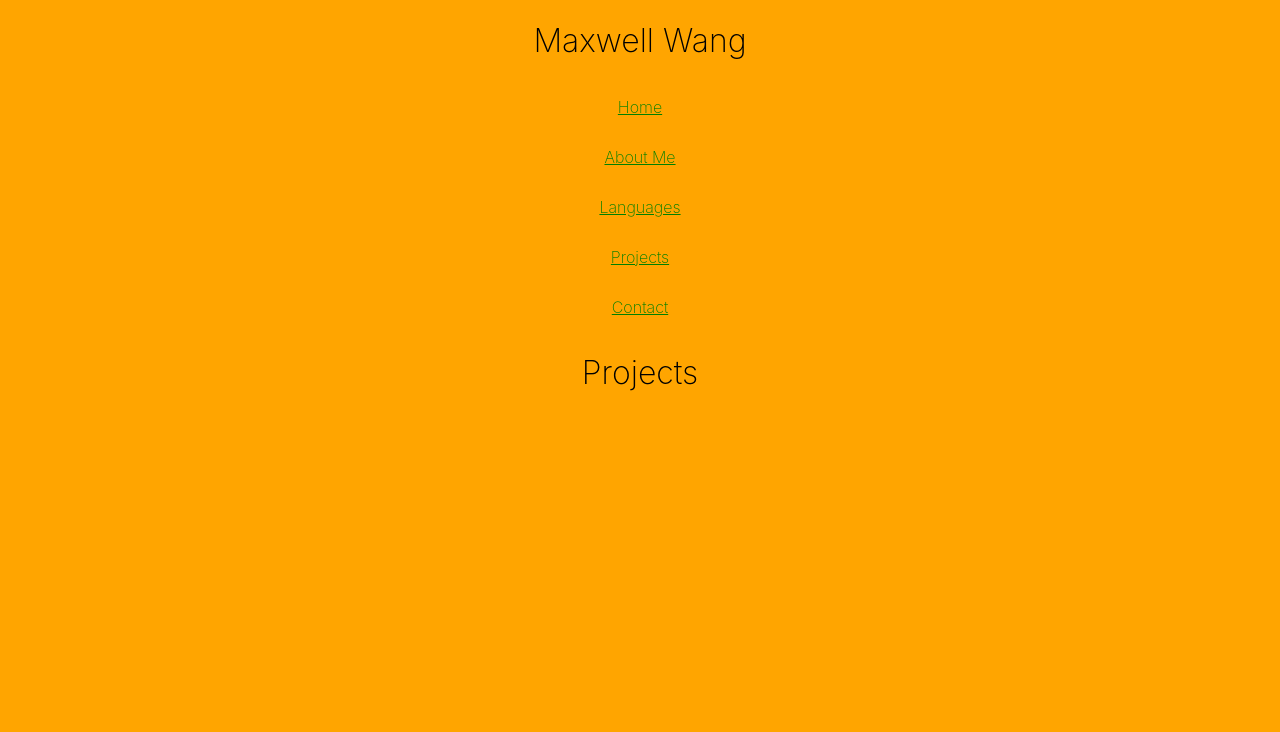
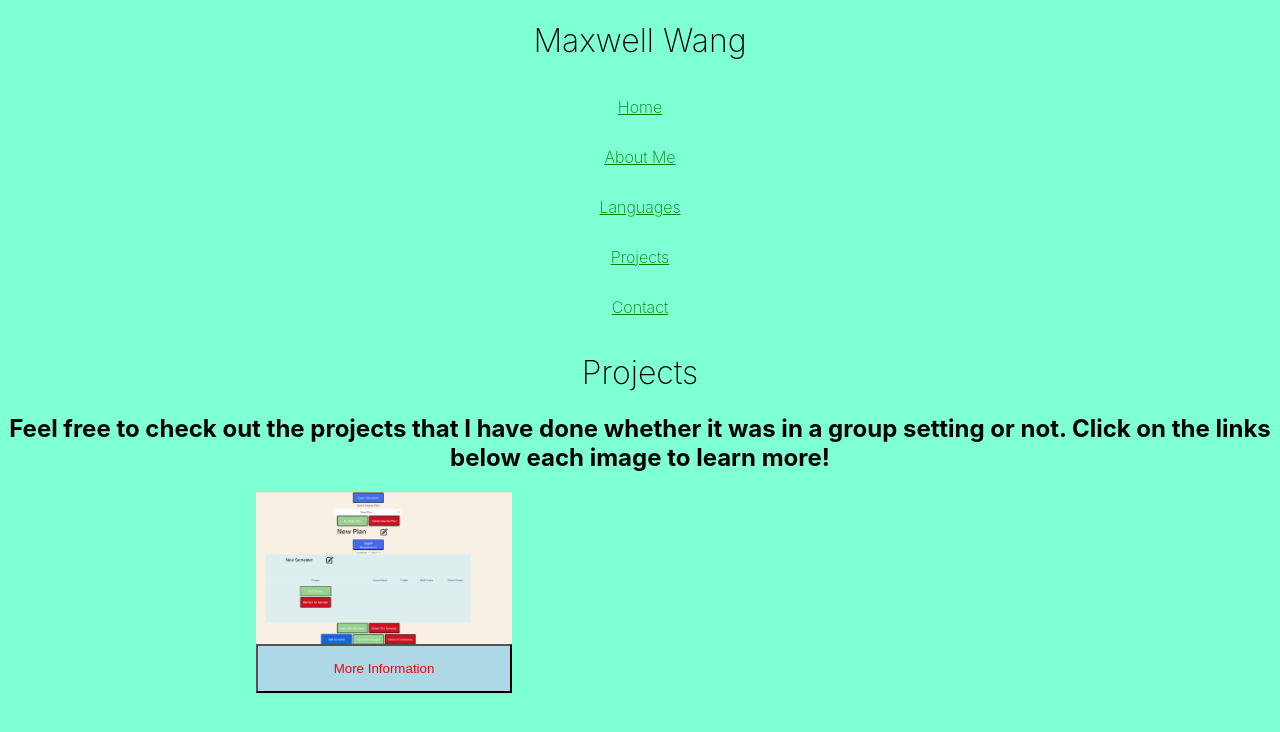
Before and after one commit to mwang840/maxwangdev, a React (Create React App) app: page /projects in a window 1280 px wide. Shown: the top 732 px of the page. Built offline with nearby package versions, Linux system fonts and the light colour scheme.

Commit message:
some projects being implemented

```diff
--- a/public/index.html
+++ b/public/index.html
@@ -26,7 +26,7 @@
     -->
     <title>Maxwell Wang</title>
   </head>
-  <body style="background-color: orange">
+  <body style="background-color: aquamarine">
   <body>
     <noscript>You need to enable JavaScript to run this app.</noscript>
     <div id="root"></div>
--- a/src/components/Languages.css
+++ b/src/components/Languages.css
@@ -1,7 +1,7 @@
 p {
     font-weight: 100;
     font-family: 'Times New Roman', Times, serif;
-    color: grey;
+    color: black;
     float: none;
     text-align: left;
     text-indent: 5%;
--- /dev/null
+++ b/src/components/Projects.css
@@ -0,0 +1,17 @@
+img {
+    align-items: left;
+}
+
+.center{
+    height: 30%;
+    width: 20%;
+    display: block;
+    margin-left: auto;
+    margin-right: 60%;
+}
+
+
+h2{
+    align-items: center;
+    text-align: center;
+}
--- a/src/components/Projects.tsx
+++ b/src/components/Projects.tsx
@@ -1,8 +1,13 @@
 import React from "react";
-
+import scheduler from "./assets/cis-scheduler.png";
+import "./Projects.css";
+import { CISModal } from "./models/CISModal";
 
 export function Projects():JSX.Element{
     return (<div>
         <h1>Projects</h1>
+        <h2>Feel free to check out the projects that I have done whether it was in a group setting or not. Click on the links below each image to learn more!</h2>
+        <img src={scheduler} alt="Course Scheduler" className="center"></img>
+        <CISModal/>
     </div>);
 }
--- /dev/null
+++ b/src/components/models/CISModal.css
@@ -0,0 +1,15 @@
+Button{
+    height: 40%;
+    width: 20%;
+    display: block;
+    margin-left: auto;
+    margin-right: 60%;
+    background-color:lightblue;
+    color:red;
+    padding: 15px 30px;
+}
+
+Modal.p{
+    text-align: center;
+    color:black;
+}
--- /dev/null
+++ b/src/components/models/CISModal.tsx
@@ -0,0 +1,28 @@
+import React, {useState} from "react";
+import Button from "react-bootstrap/Button";
+import Modal from "react-bootstrap/Modal";
+import "./CISModal.css";
+export function CISModal(): JSX.Element{
+    //Indicate whether the modal appears showing or not
+    const [show, setShow] = useState<boolean>(false);
+    //Use state
+    const handleOpen = ()=>setShow(true);
+    const handleClose = ()=>setShow(false);
+    return <>
+        <Button variant="primary" onClick={handleOpen}>More Information</Button>
+        <Modal show={show} onHide={handleClose} dialogClassName="modal-90w">
+            <Modal.Header>
+                <Modal.Title>UD Computer and Information Science Course Scheduler</Modal.Title>
+            </Modal.Header>
+            <Modal.Body><p>A web application designed to enable undergrad Computer Science students at the University of Delaware to be able plan out the courses they will take.</p></Modal.Body>
+            <Modal.Footer>
+                <Button variant="secondary" onClick={handleClose}>
+            Close
+                </Button>
+                <Button variant="primary" onClick={handleClose}>
+                    <a href="https://github.com/UD-CISC275-S22/cis-scheduler-team-007">View Source</a>
+                </Button>
+            </Modal.Footer>
+        </Modal>
+    </>;
+}
```
Also changed, not shown: src/components/assets/cis-scheduler.png (added).
